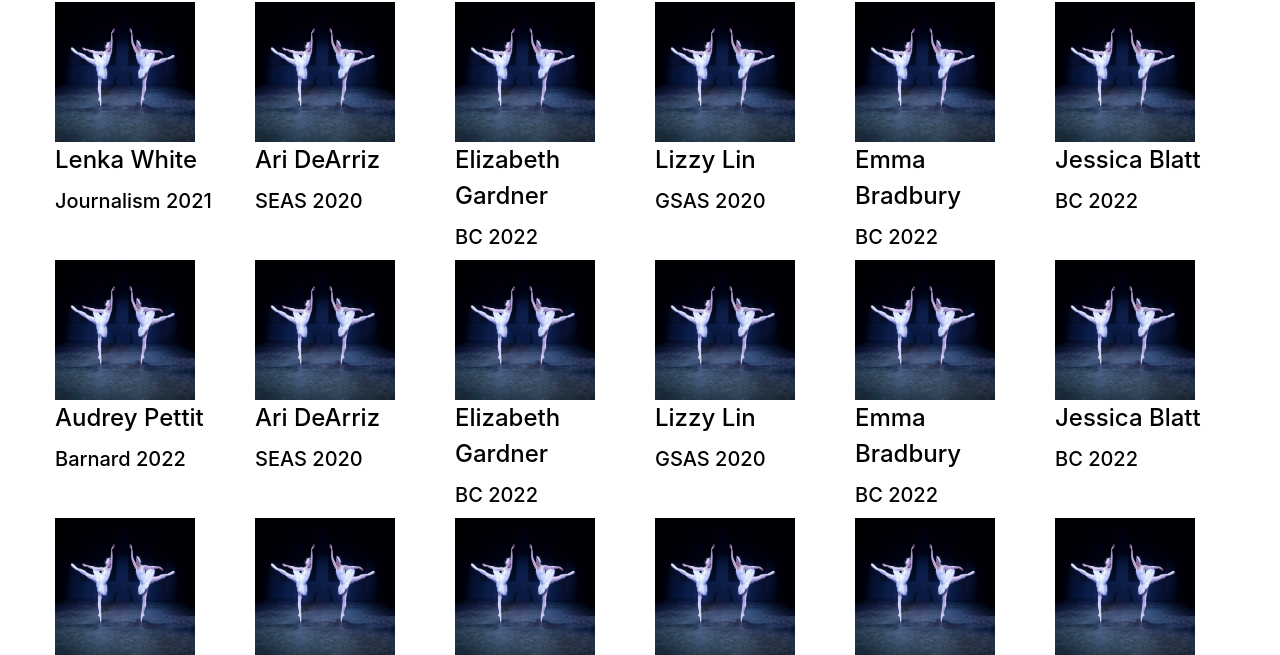
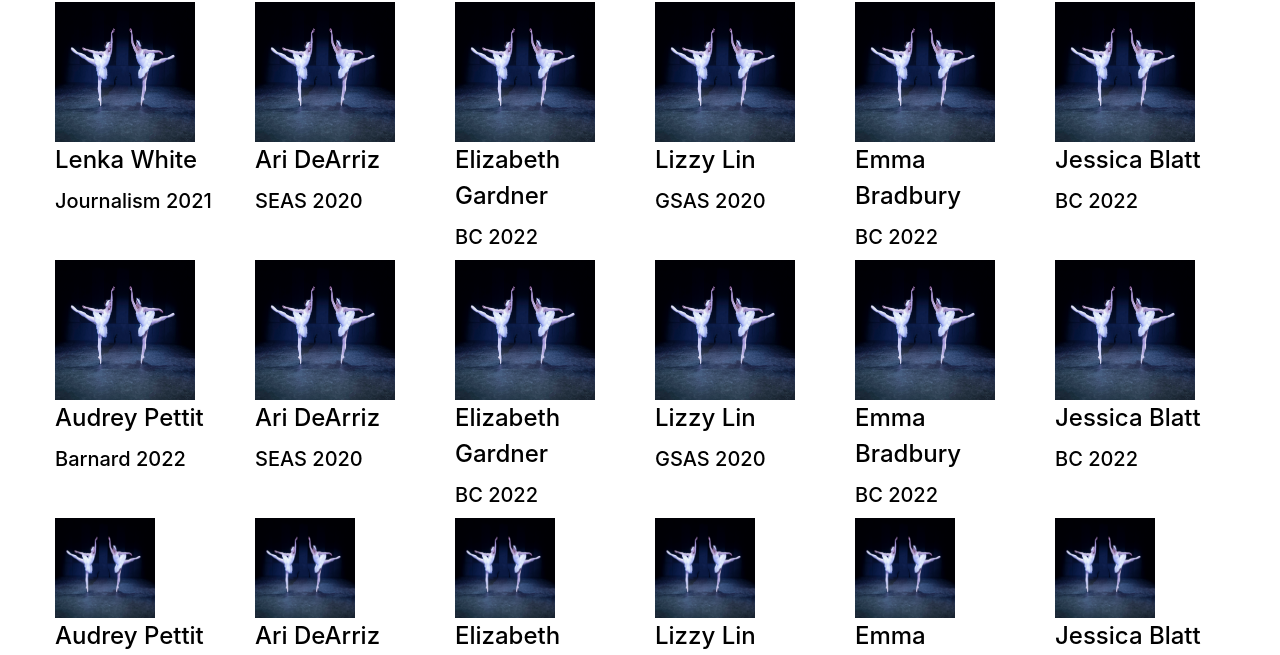
Before and after one commit to pazitschrecker/CUBE_Fall_2019, a plain HTML site: page dancers.html in a window 1280 px wide. Shown: the part 318-973 px from the top of the page. Drawn offline with Linux system fonts and the light colour scheme; files whose address does not match are found by name; a web font is replaced by a local one.

Commit message:
Update dancers.html

```diff
--- a/dancers.html
+++ b/dancers.html
@@ -174,37 +174,37 @@
         <div class="row">
 
           <div class="col-md-2">
-            <img class="img-circle" src="images/bigswans.jpg" width="140" height="140">
+            <img class="img-circle" src="images/bigswans.jpg" width="100" height="100">
             <h4>Audrey Pettit</h4>
             <h5>Barnard 2022</h5>
           </div>
 
           <div class="col-md-2">
-            <img class="img-circle" src="images/bigswans.jpg" width="140" height="140">
+            <img class="img-circle" src="images/bigswans.jpg" width="100" height="100">
             <h4>Ari DeArriz</h4>
             <h5>SEAS 2020</h5>
           </div>
 
           <div class="col-md-2">
-            <img class="img-circle" src="images/bigswans.jpg" width="140" height="140">
+            <img class="img-circle" src="images/bigswans.jpg" width="100" height="100">
             <h4>Elizabeth Gardner</h4>
             <h5>BC 2022</h5>
           </div>
 
           <div class="col-md-2">
-            <img class="img-circle" src="images/bigswans.jpg" width="140" height="140">
+            <img class="img-circle" src="images/bigswans.jpg" width="100" height="100">
             <h4>Lizzy Lin</h4>
             <h5>GSAS 2020</h5>
           </div>
 
           <div class="col-md-2">
-            <img class="img-circle" src="images/bigswans.jpg" width="140" height="140">
+            <img class="img-circle" src="images/bigswans.jpg" width="100" height="100">
             <h4>Emma Bradbury</h4>
             <h5>BC 2022</h5>
           </div>
 
           <div class="col-md-2">
-            <img class="img-circle" src="images/bigswans.jpg" width="140" height="140">
+            <img class="img-circle" src="images/bigswans.jpg" width="100" height="100">
             <h4>Jessica Blatt</h4>
             <h5>BC 2022</h5>
           </div>
```
